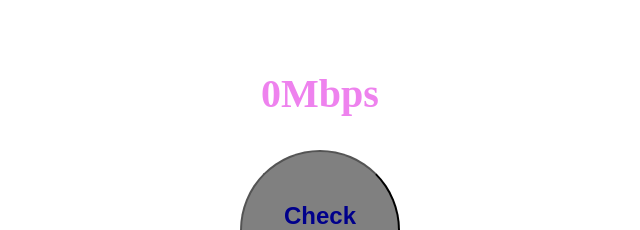
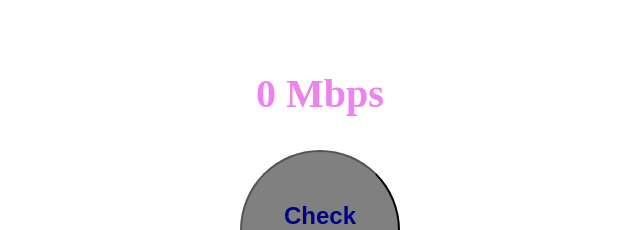
Before and after one commit to nayanajmera/InternetSpeed, a plain HTML site: page index.html in a window 1280 px wide. Shown: the part 266-496 px from the top of the page, 320-960 px from the left. Drawn offline with Linux system fonts and the light colour scheme.

Commit message:
changes in speed 2

```diff
--- a/index.html
+++ b/index.html
@@ -9,7 +9,7 @@
 <body>
     <h1>Check Internet Speed</h1>
         <div class="container">
-            <h2 id="speed">0Mbps</h2>
+            <h2 id="speed">0 Mbps</h2>
             <button>Check Speed</button>
         </div>
     <script src="app.js"></script>
```
